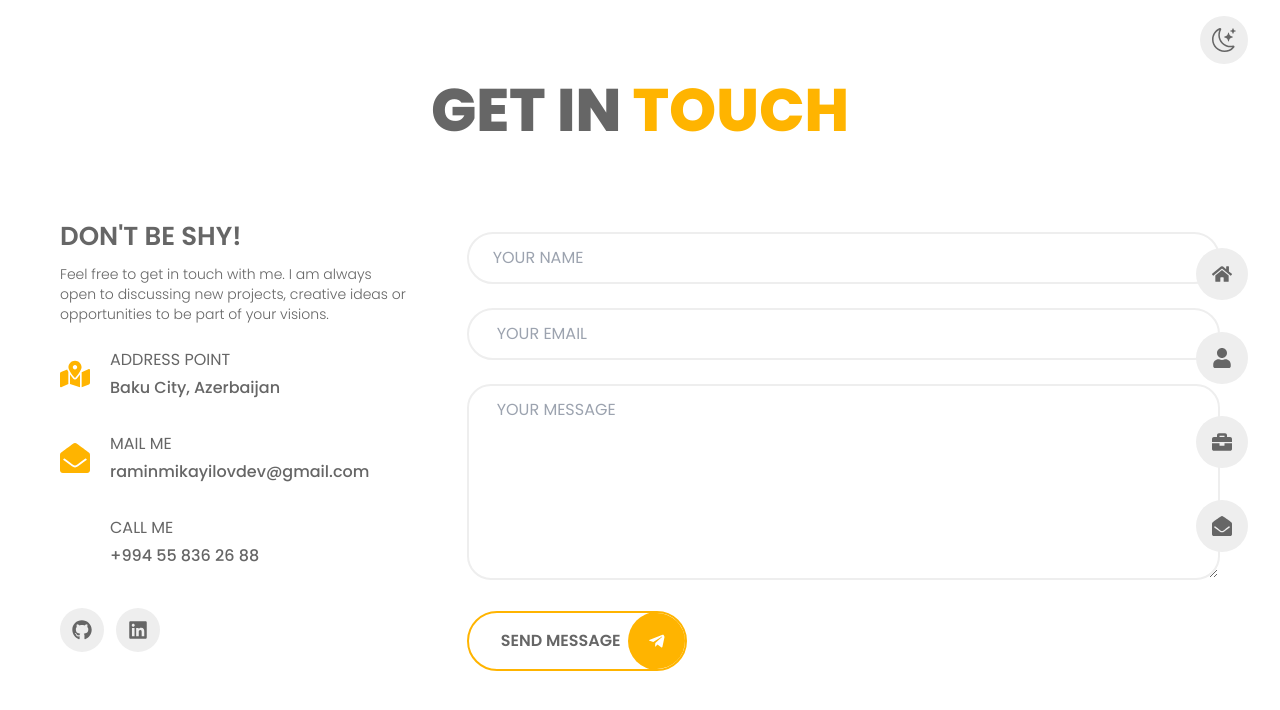
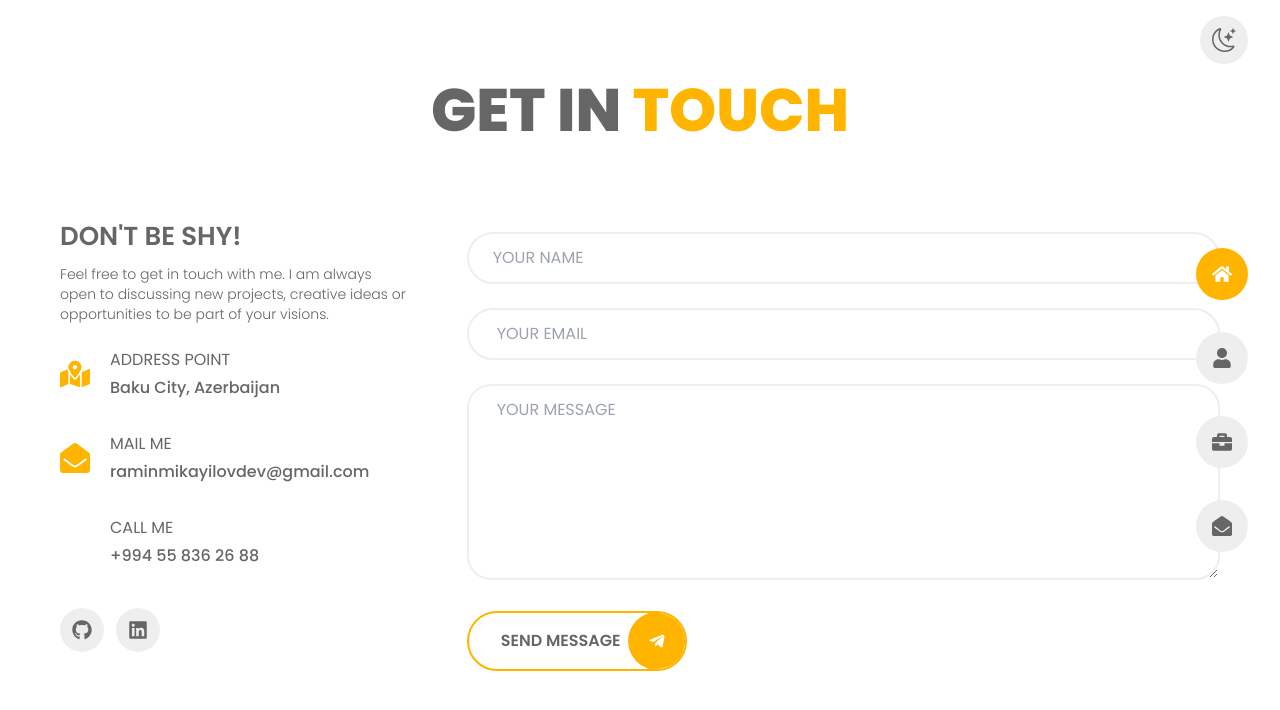
Before and after one commit to RaminMikayilov/My-portfolio, a React (Vite) app: page /contact in a window 1280 px wide. Shown: the top 710 px of the page. Built offline with nearby package versions, Linux system fonts and the light colour scheme; some icons are missing.

Commit message:
Handle active page

```diff
--- a/src/components/Navbar/Navbar.jsx
+++ b/src/components/Navbar/Navbar.jsx
@@ -1,8 +1,11 @@
 import { Link } from "react-router-dom";
 import { navitems } from "../../data/navitems";
 import "./navbar.css";
+import { useState } from "react";
 
 const Navbar = () => {
+  const [activePage, setActivePage] = useState("Home");
+
   return (
     <div className="fixed bottom-0 w-full lg:right-0 lg:bottom-1/2 lg:translate-y-1/2 lg:w-auto bg-white dark:bg-navbg dark:lg:bg-transparent lg:bg-transparent lg:shadow-none shadow-[0px_4px_16px_rgba(17,17,26,0.1),_0px_8px_24px_rgba(17,17,26,0.1),_0px_16px_56px_rgba(17,17,26,0.1)] z-20">
       <div className="flex justify-around p-2 lg:p-8 lg:flex-col lg:space-y-8">
@@ -10,7 +13,10 @@ const Navbar = () => {
           <Link
             key={index}
             to={`${item.path}`}
-            className="p-3 lg:p-4 text-xl rounded-full bg-grey dark:bg-dgrey lg:dark:bg-navbg text-grey-dark dark:text-white duration-300 dark:hover:bg-orange hover:bg-orange hover:text-white nav__button"
+            className={`p-3 lg:p-4 text-xl rounded-full bg-grey dark:bg-dgrey lg:dark:bg-navbg text-grey-dark dark:text-white duration-300 dark:hover:bg-orange hover:bg-orange hover:text-white nav__button ${
+              activePage == item.name && "bg-orange text-white dark:!bg-orange"
+            } `}
+            onClick={() => setActivePage(item.name)}
           >
             <span className="hidden lg:block nav__text">{item.name}</span>
             {<item.icon />}
```
